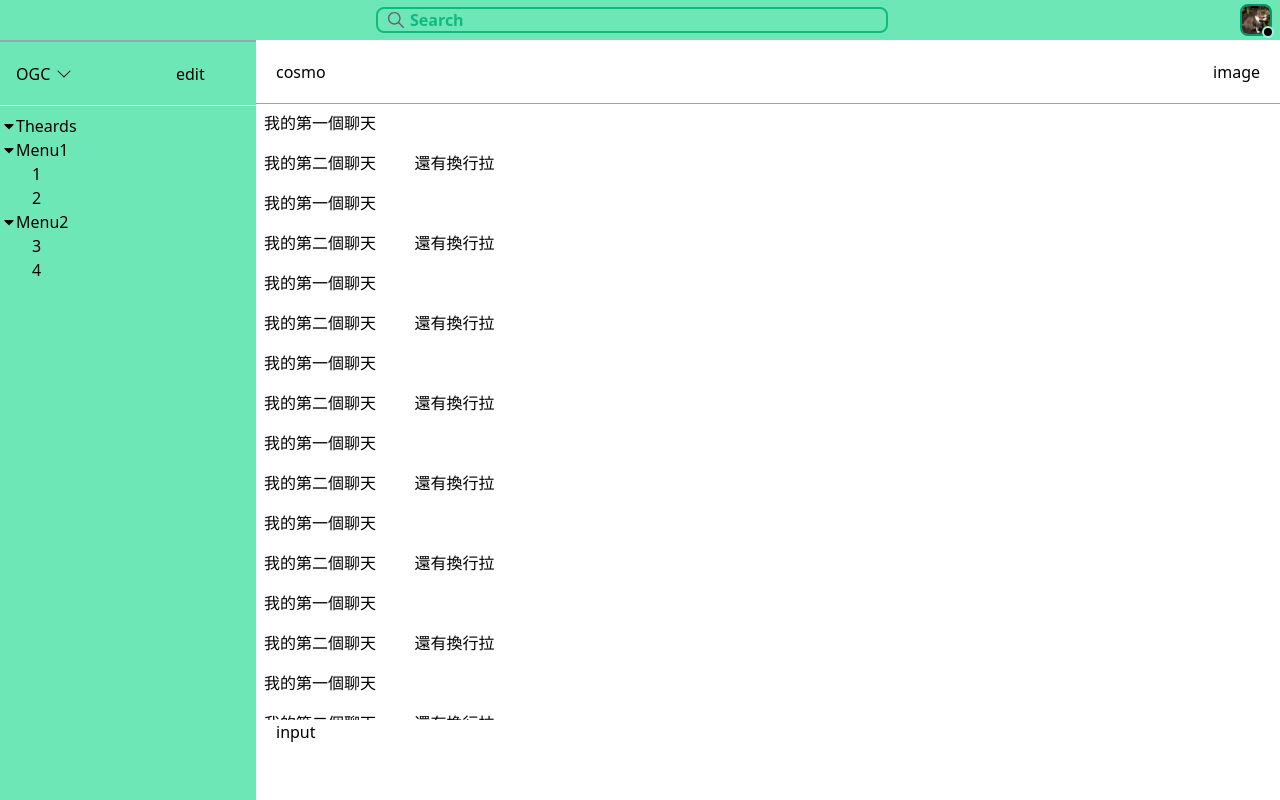
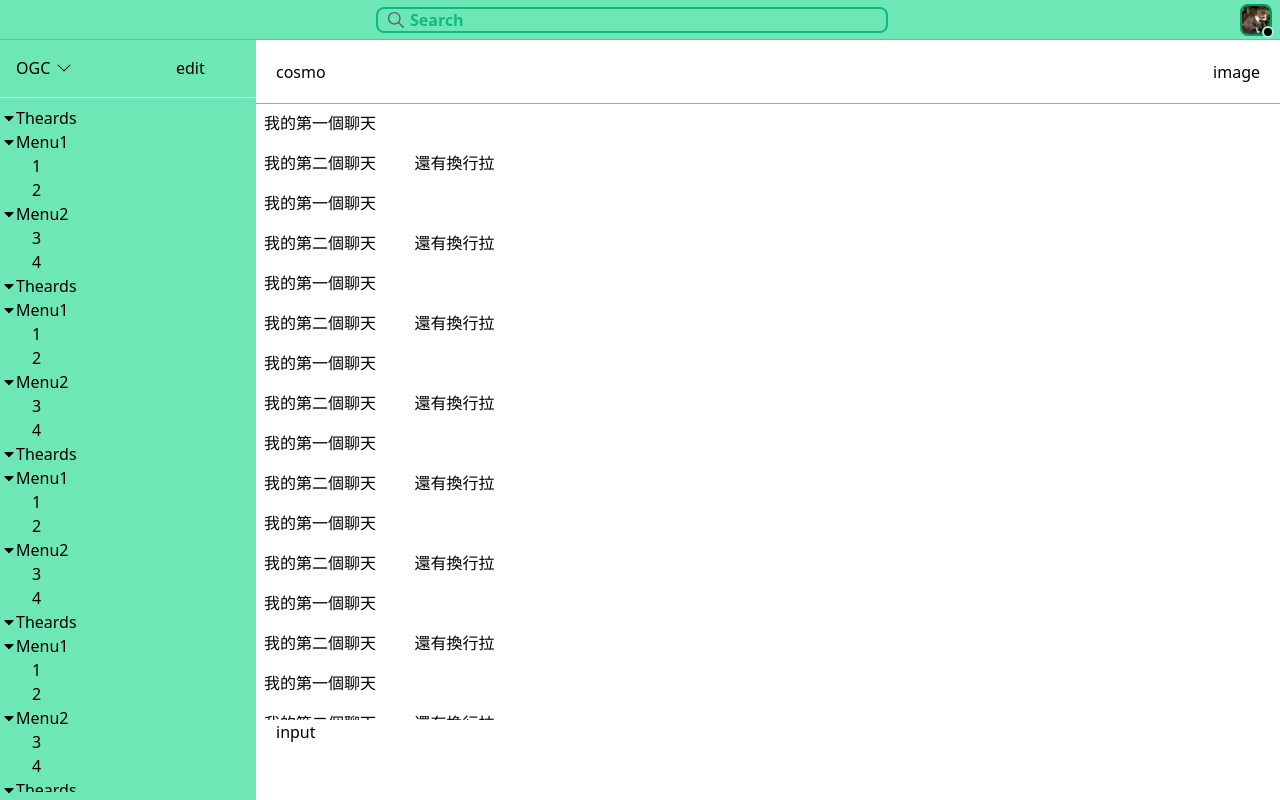
Before and after one commit to HatsuneMiku0309/OGC, a Vue app: page / in a window 1280 px wide. Shown: the top 800 px of the page. Built offline with nearby package versions, Linux system fonts and the light colour scheme.

Commit message:
fixed side box
bad QAQ

```diff
--- a/src/App.vue
+++ b/src/App.vue
@@ -1,8 +1,8 @@
 <template>
   <div>
-    <Header class="h-10" />
+    <Header class="h-10 border-gray-400 border-b" />
     <div name="container" class="flex content">
-      <SideBar class="w-64 border-gray-400 border-t-2 overflow-y-hidden" />
+      <SideBar class="w-64 overflow-y-hidden" />
       <Content class="flex-auto" />
     </div>
   </div>
--- a/src/views/SideBar.vue
+++ b/src/views/SideBar.vue
@@ -12,7 +12,9 @@
       </div>
       <div class="flex items-center w-20">edit</div>
     </div>
-    <div class="overflow-y-hidden hover:overflow-y-scroll mt-2 ml-2">
+    <div
+      class="overflow-y-hidden hover:overflow-y-scroll mt-2 ml-2 mb-2 h-full"
+    >
       <TreeMenu v-for="(tree, key) in treeMenu" :key="key" :menu="tree" />
     </div>
   </div>
@@ -26,6 +28,51 @@ export default {
   setup() {
     return {
       treeMenu: [
+        { title: "Theards" },
+        { title: "Menu1", childs: ["1", "2"] },
+        { title: "Menu2", childs: ["3", "4"] },
+        { title: "Theards" },
+        { title: "Menu1", childs: ["1", "2"] },
+        { title: "Menu2", childs: ["3", "4"] },
+        { title: "Theards" },
+        { title: "Menu1", childs: ["1", "2"] },
+        { title: "Menu2", childs: ["3", "4"] },
+        { title: "Theards" },
+        { title: "Menu1", childs: ["1", "2"] },
+        { title: "Menu2", childs: ["3", "4"] },
+        { title: "Theards" },
+        { title: "Menu1", childs: ["1", "2"] },
+        { title: "Menu2", childs: ["3", "4"] },
+        { title: "Theards" },
+        { title: "Menu1", childs: ["1", "2"] },
+        { title: "Menu2", childs: ["3", "4"] },
+        { title: "Theards" },
+        { title: "Menu1", childs: ["1", "2"] },
+        { title: "Menu2", childs: ["3", "4"] },
+        { title: "Theards" },
+        { title: "Menu1", childs: ["1", "2"] },
+        { title: "Menu2", childs: ["3", "4"] },
+        { title: "Theards" },
+        { title: "Menu1", childs: ["1", "2"] },
+        { title: "Menu2", childs: ["3", "4"] },
+        { title: "Theards" },
+        { title: "Menu1", childs: ["1", "2"] },
+        { title: "Menu2", childs: ["3", "4"] },
+        { title: "Theards" },
+        { title: "Menu1", childs: ["1", "2"] },
+        { title: "Menu2", childs: ["3", "4"] },
+        { title: "Theards" },
+        { title: "Menu1", childs: ["1", "2"] },
+        { title: "Menu2", childs: ["3", "4"] },
+        { title: "Theards" },
+        { title: "Menu1", childs: ["1", "2"] },
+        { title: "Menu2", childs: ["3", "4"] },
+        { title: "Theards" },
+        { title: "Menu1", childs: ["1", "2"] },
+        { title: "Menu2", childs: ["3", "4"] },
+        { title: "Theards" },
+        { title: "Menu1", childs: ["1", "2"] },
+        { title: "Menu2", childs: ["3", "4"] },
         { title: "Theards" },
         { title: "Menu1", childs: ["1", "2"] },
         { title: "Menu2", childs: ["3", "4"] },
```
